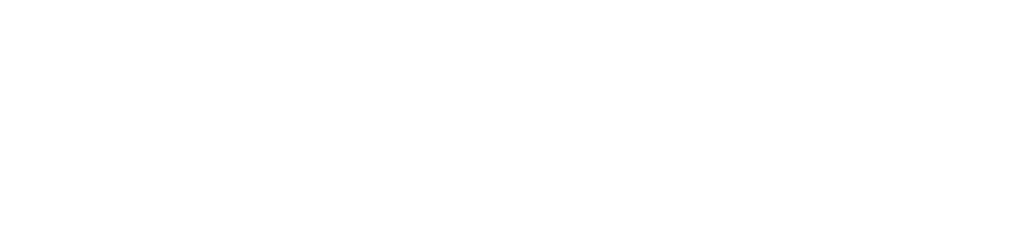
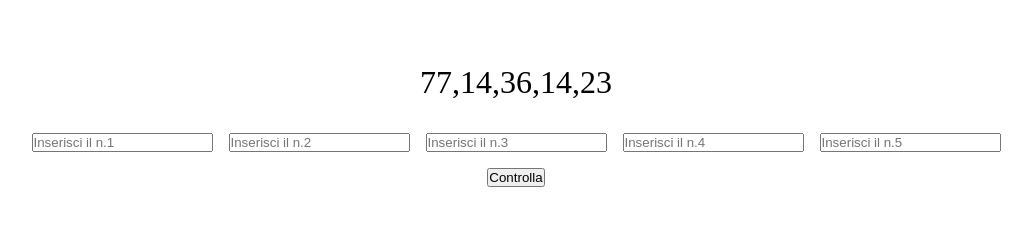
Before and after one commit to giovannimariaciclosi/js-simon, a plain HTML site: page index.html in a window 1280 px wide. Shown: the whole page, without its empty margins (124-1156 px from the left). Drawn offline with Linux system fonts and the light colour scheme.

Commit message:
feat: generazione numeri random completata

```diff
--- a/css/style.css
+++ b/css/style.css
@@ -3,3 +3,22 @@
   padding: 0;
   box-sizing: border-box;
 }
+
+#rundom-numbers-container{
+  margin: 0 auto;
+  text-align: center;
+  padding-top: 2em;
+  font-size: 2em;
+}
+
+#input-container {
+  padding-top: 2em;
+  display: flex;
+  justify-content: center;
+  gap: 1em;
+}
+
+#button-container {
+  text-align: center;
+  padding-top: 1em;
+}
--- a/index.html
+++ b/index.html
@@ -10,8 +10,19 @@
 </head>
 <body>
 
+  <div id="rundom-numbers-container"></div>
+
+  <div id="input-container">
+    <input type="number" id="number1" placeholder="Inserisci il n.1">
+    <input type="number" id="number2" placeholder="Inserisci il n.2">
+    <input type="number" id="number3" placeholder="Inserisci il n.3">
+    <input type="number" id="number4" placeholder="Inserisci il n.4">
+    <input type="number" id="number5" placeholder="Inserisci il n.5">
+  </div>
+  <div id="button-container">
+    <button id="check-button">Controlla</button>
+  </div>
 
   <script type="text/javascript" src="js/script.js"></script>
-
 </body>
 </html>
--- a/js/script.js
+++ b/js/script.js
@@ -12,10 +12,102 @@ Consigli del giorno:
 
 
 PSEUDOCODICE:
-- Generare 5 numeri casuali
-- Farli scomparire dopo 10 secondi
+- Genero 5 numeri casuali, li metto in un array e li stampo in pagina
+- Li faccio scomparire dopo 10 secondi ???
+- Tramite 5 campi di input faccio inserire 5 numeri all'utente
+- SE il valore del primo campo di input è presente nell'array di numeri casuali
+  °Lo inserisco in un nuovo array di numeri corretti
+ALTRIMENTI  no
+- SE il valore del secondo campo di input è presente nell'array di numeri casuali
+  °Lo inserisco in un nuovo array
+ALTRIMENTI no
+- SE il valore del terzo campo di input è presente nell'array di numeri casuali
+  °Lo inserisco in un nuovo array
+ALTRIMENTI no
+- SE il valore del quarto campo di input è presente nell'array di numeri casuali
+  °Lo inserisco in un nuovo array
+ALTRIMENTI no
+- SE il valore del quinto campo di input è presente nell'array di numeri casuali
+  °Lo inserisco in un nuovo array
+ALTRIMENTI no
+
+- SE il nuovo array ha lunghezza 0
+  ° scrivo che l'utente non ha preso neanche un numero
+- ALTRIMENTI
+  ° scrivo che l'utente ha preso array.lenght numeri, che corrispondono a: array
+
+
 */
 
+let numberContainerEl = document.getElementById("rundom-numbers-container");
+
+let number1El = document.getElementById("number1");
+let number2El = document.getElementById("number2");
+let number3El = document.getElementById("number3");
+let number4El = document.getElementById("number4");
+let number5El = document.getElementById("number5");
+
+let checkButtonEl = document.getElementById("check-button");
+
+let randomNumberList = [];
+let correctUserNumberList = [];
+
+
+// Genero 5 numeri casuali, li metto in un array
+while (randomNumberList.length < 5) {
+
+  const newRandomNumber = randomNumberBetween (1, 100);
+  randomNumberList.push(newRandomNumber);
+}
+// Li stampo in pagina
+numberContainerEl.innerText = randomNumberList;
+
+checkButtonEl.addEventListener('click', function() {
+
+  if (randomNumberList.includes(parseInt(number1El.value))) {
+    correctUserNumberList.push(number1El.value);66
+  } else {
+    console.log("odio tutto")
+  }
+
+  if (randomNumberList.includes(number2El.value)) {
+    correctUserNumberList.push(number2El.value);
+  }
+
+  // userNumberList.push(number2El.value);
+  // userNumberList.push(number3El.value);
+  // userNumberList.push(number4El.value);
+  // userNumberList.push(number5El.value);
+
+  console.log(correctUserNumberList)
+
+});
+console.log(randomNumberList)
+
+// let numeroPrompt = prompt("inserisci numero");
+// if (randomNumberList.includes(parseInt(numeroPrompt))) {
+//   correctUserNumberList.push(numeroPrompt);
+
+// }
+console.log(correctUserNumberList);
+
+
+
+
+
+
+
+let seconds = 10;
+
+
+function countdown() {
+  seconds--;
+  console.log(seconds);
+
+  if (seconds = 0) {
+    clearInterval(seconds);
+  }
+}
 
 
 
```
